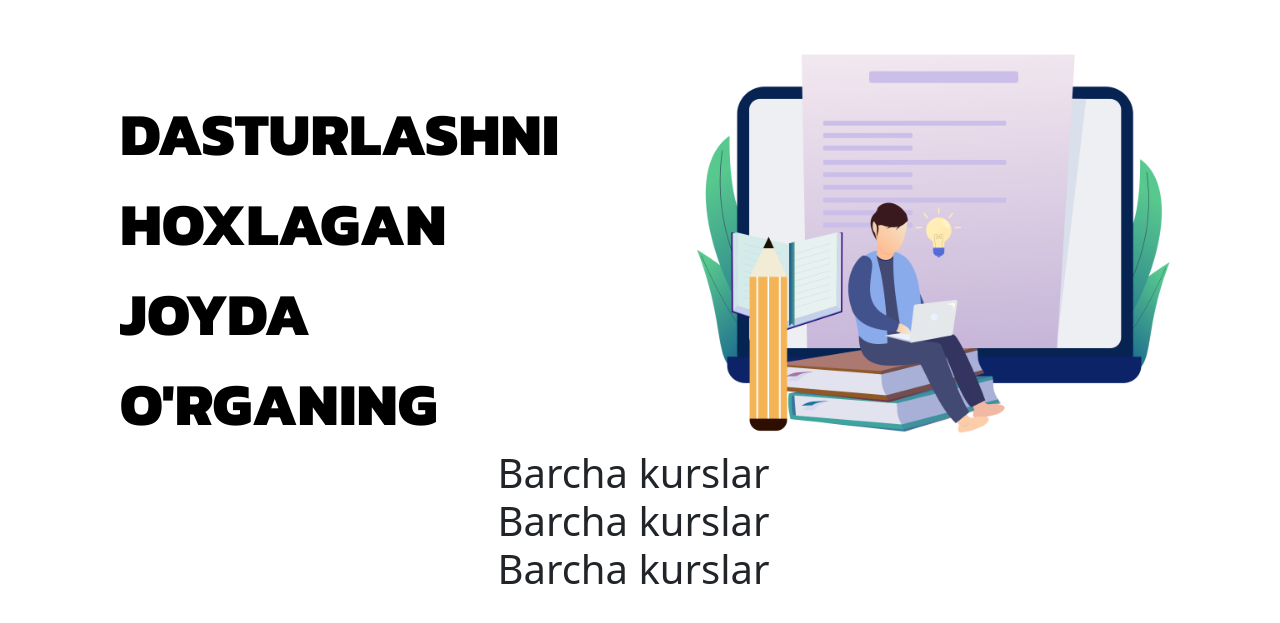
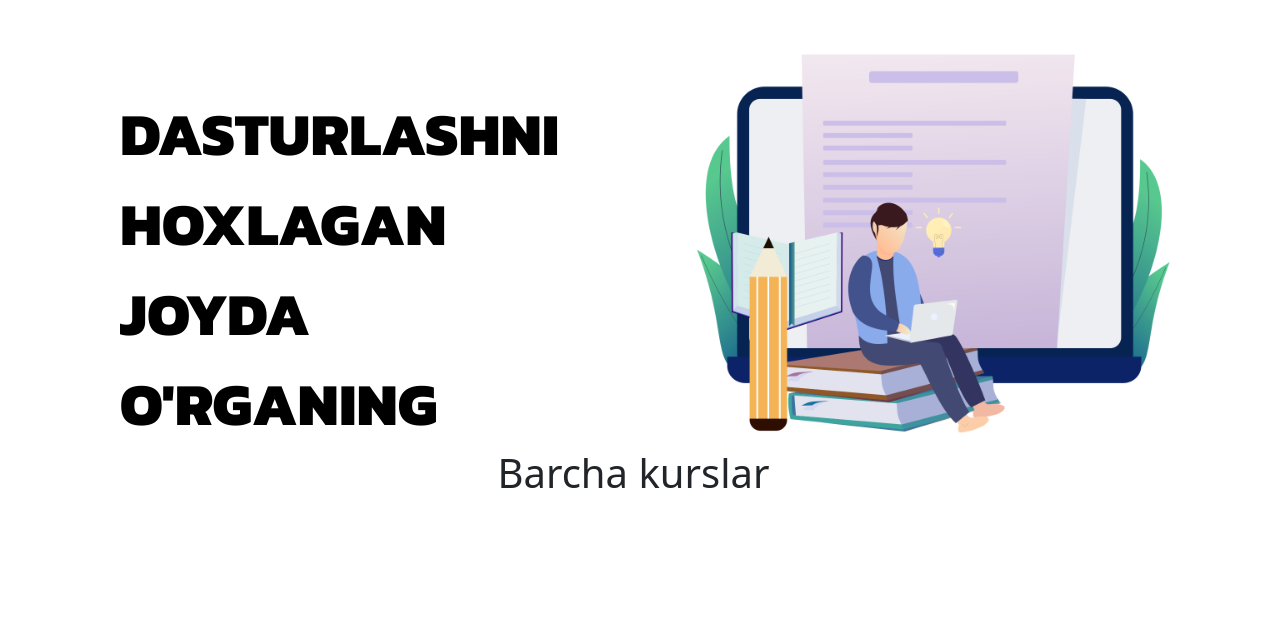
Before and after one commit to fazliddinxamdamov/ocean-academy, a Django app: template courses/templates/courses/course/home.html in a window 1280 px wide. Shown: the part 82-705 px from the top of the page. Run offline with Django 3.2, Linux system fonts and the light colour scheme; the template is opened without the code that fills it, so the values that code supplies are empty; some libraries are stand-ins or nearby versions.

```diff
--- a/courses/templates/courses/course/home.html
+++ b/courses/templates/courses/course/home.html
@@ -121,8 +121,6 @@
     </div>
 
     <h1 class="w-25 m-auto">Barcha kurslar</h1>
-    <h1 class="w-25 m-auto">Barcha kurslar</h1>
-    <h1 class="w-25 m-auto">Barcha kurslar</h1>
 
     {#        COURSES       #}
 
```
